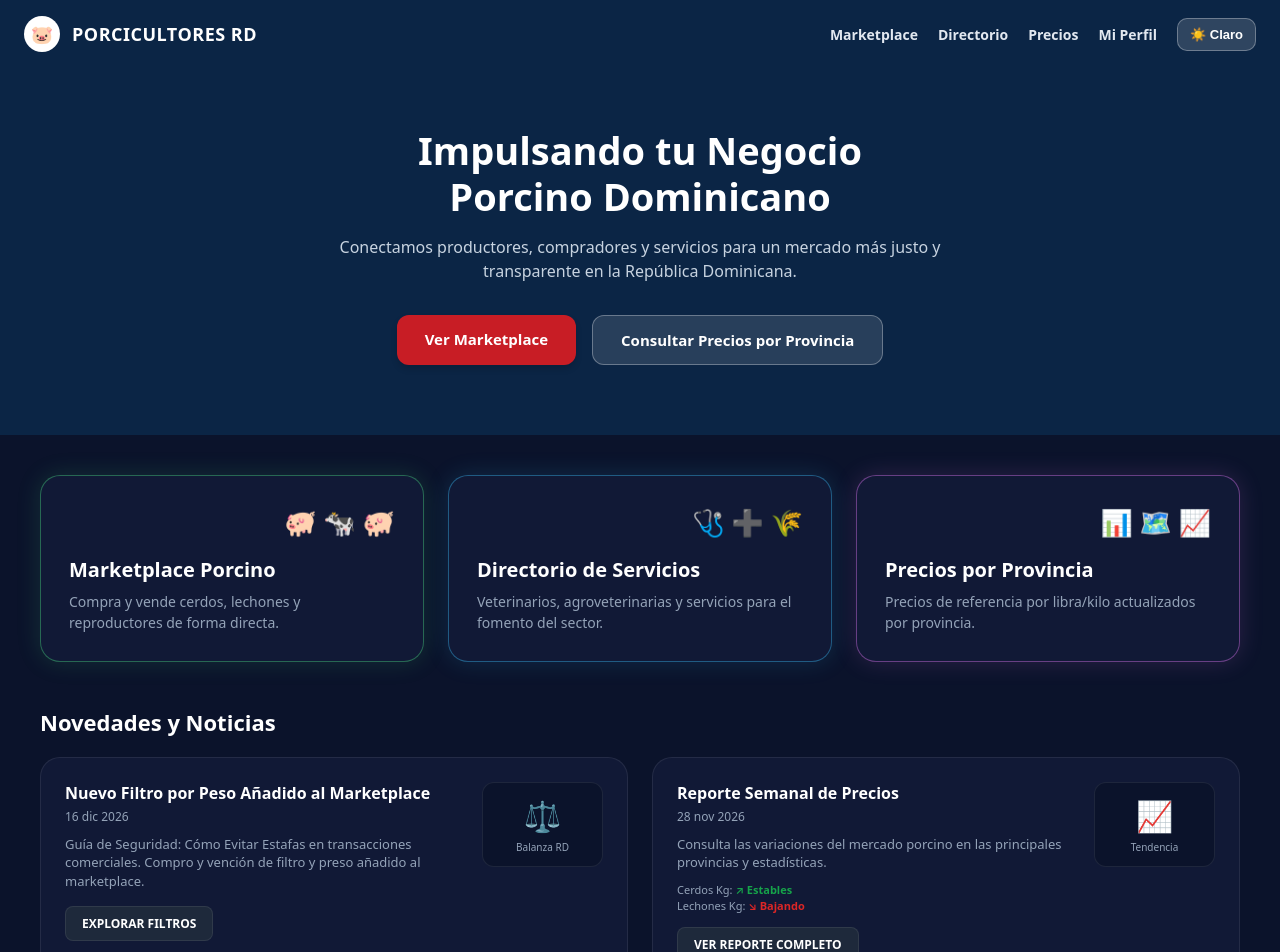
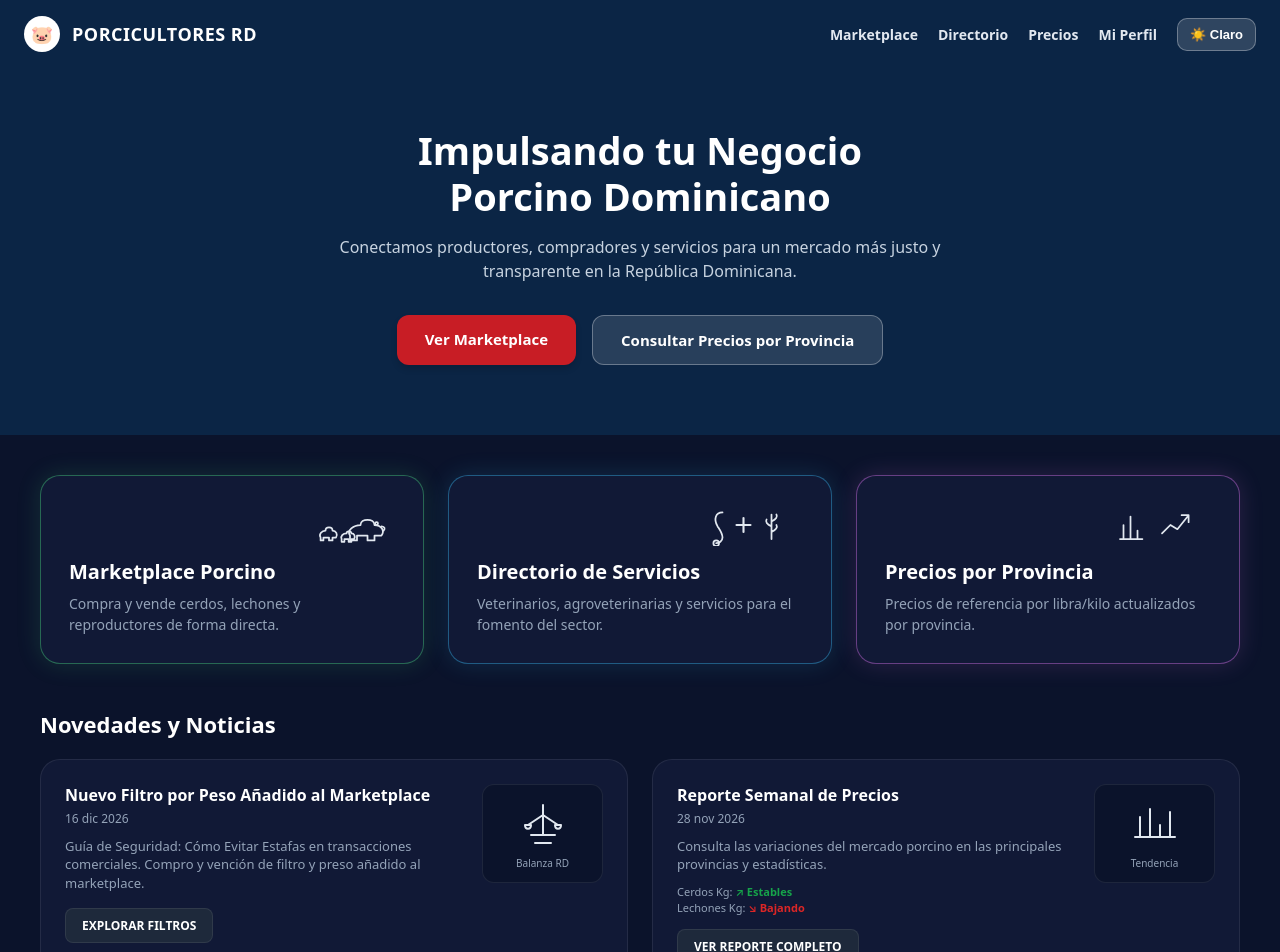
Before and after one commit to anonimusrofri-png/Porcicultores-rd, a Next.js app: page / in a window 1280 px wide. Shown: the top 952 px of the page. Built offline with nearby package versions, Linux system fonts and the light colour scheme.

Commit message:
Update: incorporar dibujos vectoriales lineales oficiales en lugar de emojis

```diff
--- a/app/page.tsx
+++ b/app/page.tsx
@@ -19,16 +19,15 @@ export default function Home() {
     localStorage.setItem('tema_porcicultores', nuevoTema ? 'oscuro' : 'claro')
   }
 
-  // Paleta de colores inteligente que varía según el modo elegido por el usuario
+  // Paleta inteligente según el modo elegido
   const t = {
     bgPrincipal: esOscuro ? '#0B132B' : '#F1F5F9',
-    bgHeader: '#0B2545', // Encabezado azul profesional fijo
+    bgHeader: '#0B2545',
     textPrincipal: esOscuro ? '#FFFFFF' : '#0F172A',
     textSecundario: esOscuro ? '#94A3B8' : '#64748B',
     bgTarjeta: esOscuro ? '#111936' : '#FFFFFF',
     bordeTarjeta: esOscuro ? 'rgba(255,255,255,0.08)' : '#E2E8F0',
     textoHeroDesc: '#DCE6F1',
-    // Colores de los brillos neón de las 3 tarjetas superiores
     bordeNeonVerde: esOscuro ? 'rgba(74, 222, 128, 0.4)' : '#16A34A',
     sombraNeonVerde: esOscuro ? '0 0 25px rgba(74, 222, 128, 0.15)' : '0 4px 12px rgba(22, 163, 74, 0.15)',
     bordeNeonAzul: esOscuro ? 'rgba(56, 189, 248, 0.4)' : '#0284C7',
@@ -36,6 +35,7 @@ export default function Home() {
     bordeNeonMorado: esOscuro ? 'rgba(232, 121, 249, 0.4)' : '#C084FC',
     sombraNeonMorado: esOscuro ? '0 0 25px rgba(232, 121, 249, 0.15)' : '0 4px 12px rgba(192, 132, 252, 0.15)',
     bgMiniBox: esOscuro ? '#0B132B' : '#F8FAFC',
+    svgStroke: esOscuro ? '#E2E8F0' : '#334155'
   }
 
   return (
@@ -60,7 +60,6 @@ export default function Home() {
             <Link href="/perfil" style={{ color: '#E2E8F0', textDecoration: 'none' }}>Mi Perfil</Link>
           </nav>
 
-          {/* Botón selector de Tema dinámico */}
           <button
             onClick={cambiarTema}
             style={{
@@ -109,13 +108,13 @@ export default function Home() {
         </div>
       </section>
 
-      {/* Contenedor Inferior Estilo Tecnológico Avanzado */}
+      {/* Contenedor Inferior Tecnológico */}
       <div style={{ maxWidth: '1200px', margin: '0 auto', padding: '40px 20px 60px 20px' }}>
 
-        {/* 3 Tarjetas Superiores con Bordes Iluminados y Adaptables */}
+        {/* 3 Tarjetas Superiores con los Dibujos Vectoriales Exactos */}
         <div style={{ display: 'grid', gridTemplateColumns: 'repeat(auto-fit, minmax(340px, 1fr))', gap: '24px', marginBottom: '45px' }}>
 
-          {/* Tarjeta 1 */}
+          {/* Tarjeta 1: Marketplace con Cerditos Ilustrados */}
           <Link href="/marketplace" style={{ textDecoration: 'none', color: 'inherit' }}>
             <div style={{
               backgroundColor: t.bgTarjeta,
@@ -130,8 +129,16 @@ export default function Home() {
               justifyContent: 'space-between'
             }}>
               <div>
-                <div style={{ display: 'flex', justifyContent: 'flex-end', marginBottom: '16px', fontSize: '26px' }}>
-                  🐖 🐄 🐖
+                <div style={{ display: 'flex', justifyContent: 'flex-end', marginBottom: '12px' }}>
+                  <svg width="90" height="42" viewBox="0 0 120 60" fill="none" stroke={t.svgStroke} strokeWidth="2.5" strokeLinecap="round" strokeLinejoin="round">
+                    {/* Cerdito grande */}
+                    <path d="M75 30 C75 20 95 20 95 30 C105 30 110 38 105 45 L95 45 L95 52 L85 52 L85 45 L70 45 L70 52 L60 52 L60 45 C55 38 65 30 75 30 Z" fill="none"/>
+                    <circle cx="98" cy="28" r="2"/>
+                    <path d="M105 32 Q112 33 108 38"/>
+                    {/* Lechones pequeños */}
+                    <path d="M25 38 C25 32 35 32 35 38 C40 38 43 43 40 48 L35 48 L35 52 L30 52 L30 48 L22 48 L22 52 L18 52 L18 48 C15 43 20 38 25 38 Z"/>
+                    <path d="M55 42 C55 38 62 38 62 42 C66 42 68 46 66 50 L62 50 L62 54 L58 54 L58 50 L52 50 L52 54 L48 54 L48 50 C46 46 50 42 55 42 Z"/>
+                  </svg>
                 </div>
                 <h3 style={{ fontSize: '20px', fontWeight: '800', margin: '0 0 8px 0', color: t.textPrincipal }}>Marketplace Porcino</h3>
                 <p style={{ fontSize: '14px', color: t.textSecundario, margin: 0, lineHeight: '1.5' }}>
@@ -141,7 +148,7 @@ export default function Home() {
             </div>
           </Link>
 
-          {/* Tarjeta 2 */}
+          {/* Tarjeta 2: Directorio con Estetoscopio, Cruz y Trigo */}
           <Link href="/directorio" style={{ textDecoration: 'none', color: 'inherit' }}>
             <div style={{
               backgroundColor: t.bgTarjeta,
@@ -156,8 +163,16 @@ export default function Home() {
               justifyContent: 'space-between'
             }}>
               <div>
-                <div style={{ display: 'flex', justifyContent: 'flex-end', marginBottom: '16px', fontSize: '26px' }}>
-                  🩺 ➕ 🌾
+                <div style={{ display: 'flex', justifyContent: 'flex-end', marginBottom: '12px' }}>
+                  <svg width="105" height="42" viewBox="0 0 130 60" fill="none" stroke={t.svgStroke} strokeWidth="2.5" strokeLinecap="round" strokeLinejoin="round">
+                    {/* Estetoscopio */}
+                    <path d="M25 12 C15 12 12 22 18 32 C22 38 25 42 25 48 C25 53 20 56 16 56"/>
+                    <circle cx="16" cy="56" r="4"/>
+                    {/* Cruz */}
+                    <path d="M55 20 V40 M45 30 H65" strokeWidth="3"/>
+                    {/* Trigo / Planta */}
+                    <path d="M95 50 V15 M95 25 Q105 20 102 15 M95 32 Q85 27 88 22 M95 40 Q105 35 102 30"/>
+                  </svg>
                 </div>
                 <h3 style={{ fontSize: '20px', fontWeight: '800', margin: '0 0 8px 0', color: t.textPrincipal }}>Directorio de Servicios</h3>
                 <p style={{ fontSize: '14px', color: t.textSecundario, margin: 0, lineHeight: '1.5' }}>
@@ -167,7 +182,7 @@ export default function Home() {
             </div>
           </Link>
 
-          {/* Tarjeta 3 */}
+          {/* Tarjeta 3: Precios por Provincia con Gráficos y Mapa */}
           <Link href="/precios" style={{ textDecoration: 'none', color: 'inherit' }}>
             <div style={{
               backgroundColor: t.bgTarjeta,
@@ -182,8 +197,13 @@ export default function Home() {
               justifyContent: 'space-between'
             }}>
               <div>
-                <div style={{ display: 'flex', justifyContent: 'flex-end', marginBottom: '16px', fontSize: '26px' }}>
-                  📊 🗺️ 📈
+                <div style={{ display: 'flex', justifyContent: 'flex-end', marginBottom: '12px' }}>
+                  <svg width="105" height="42" viewBox="0 0 130 60" fill="none" stroke={t.svgStroke} strokeWidth="2.5" strokeLinecap="round" strokeLinejoin="round">
+                    {/* Gráfico de barras */}
+                    <path d="M15 50 V30 M25 50 V18 M35 50 V38 M10 50 H42"/>
+                    {/* Tendencia ascendente */}
+                    <path d="M70 42 L82 30 L92 36 L108 16 M98 16 H108 V26"/>
+                  </svg>
                 </div>
                 <h3 style={{ fontSize: '20px', fontWeight: '800', margin: '0 0 8px 0', color: t.textPrincipal }}>Precios por Provincia</h3>
                 <p style={{ fontSize: '14px', color: t.textSecundario, margin: 0, lineHeight: '1.5' }}>
@@ -195,7 +215,7 @@ export default function Home() {
 
         </div>
 
-        {/* Sección de Novedades y Noticias Moderna */}
+        {/* Sección de Novedades y Noticias con Dibujo de Balanza */}
         <div>
           <h2 style={{ fontSize: '22px', fontWeight: '800', color: t.textPrincipal, marginBottom: '20px' }}>Novedades y Noticias</h2>
 
@@ -214,7 +234,11 @@ export default function Home() {
                 </Link>
               </div>
               <div style={{ backgroundColor: t.bgMiniBox, padding: '12px', borderRadius: '12px', border: `1px solid ${t.bordeTarjeta}`, textAlign: 'center', minWidth: '95px' }}>
-                <div style={{ fontSize: '30px' }}>⚖️</div>
+                {/* Dibujo Vectorial de Balanza */}
+                <svg width="60" height="50" viewBox="0 0 60 50" fill="none" stroke={t.svgStroke} strokeWidth="2" strokeLinecap="round" strokeLinejoin="round" style={{ margin: '0 auto' }}>
+                  <path d="M30 8 V38 M18 38 H42 M22 46 H38 M30 18 L15 28 M30 18 L45 28"/>
+                  <path d="M12 28 C12 33 18 33 18 28 Z M48 28 C48 33 42 33 42 28 Z"/>
+                </svg>
                 <span style={{ fontSize: '10px', color: t.textSecundario, display: 'block', marginTop: '4px' }}>Balanza RD</span>
               </div>
             </div>
@@ -236,7 +260,10 @@ export default function Home() {
                 </Link>
               </div>
               <div style={{ backgroundColor: t.bgMiniBox, padding: '12px', borderRadius: '12px', border: `1px solid ${t.bordeTarjeta}`, textAlign: 'center', minWidth: '95px' }}>
-                <div style={{ fontSize: '30px' }}>📈</div>
+                {/* Dibujo Vectorial de Gráfico de Tendencia */}
+                <svg width="60" height="50" viewBox="0 0 60 50" fill="none" stroke={t.svgStroke} strokeWidth="2" strokeLinecap="round" strokeLinejoin="round" style={{ margin: '0 auto' }}>
+                  <path d="M10 40 H50 M15 40 V20 M25 40 V12 M35 40 V28 M45 40 V15"/>
+                </svg>
                 <span style={{ fontSize: '10px', color: t.textSecundario, display: 'block', marginTop: '4px' }}>Tendencia</span>
               </div>
             </div>
```
